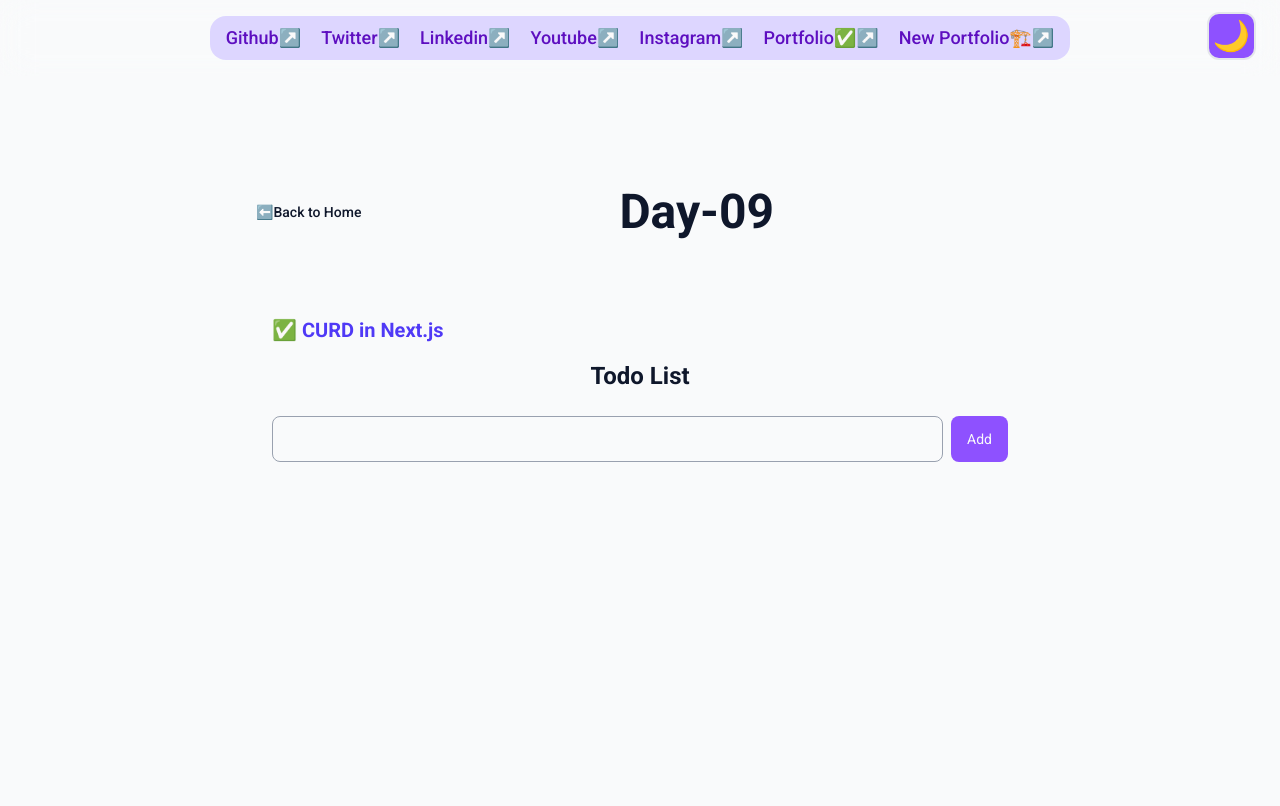
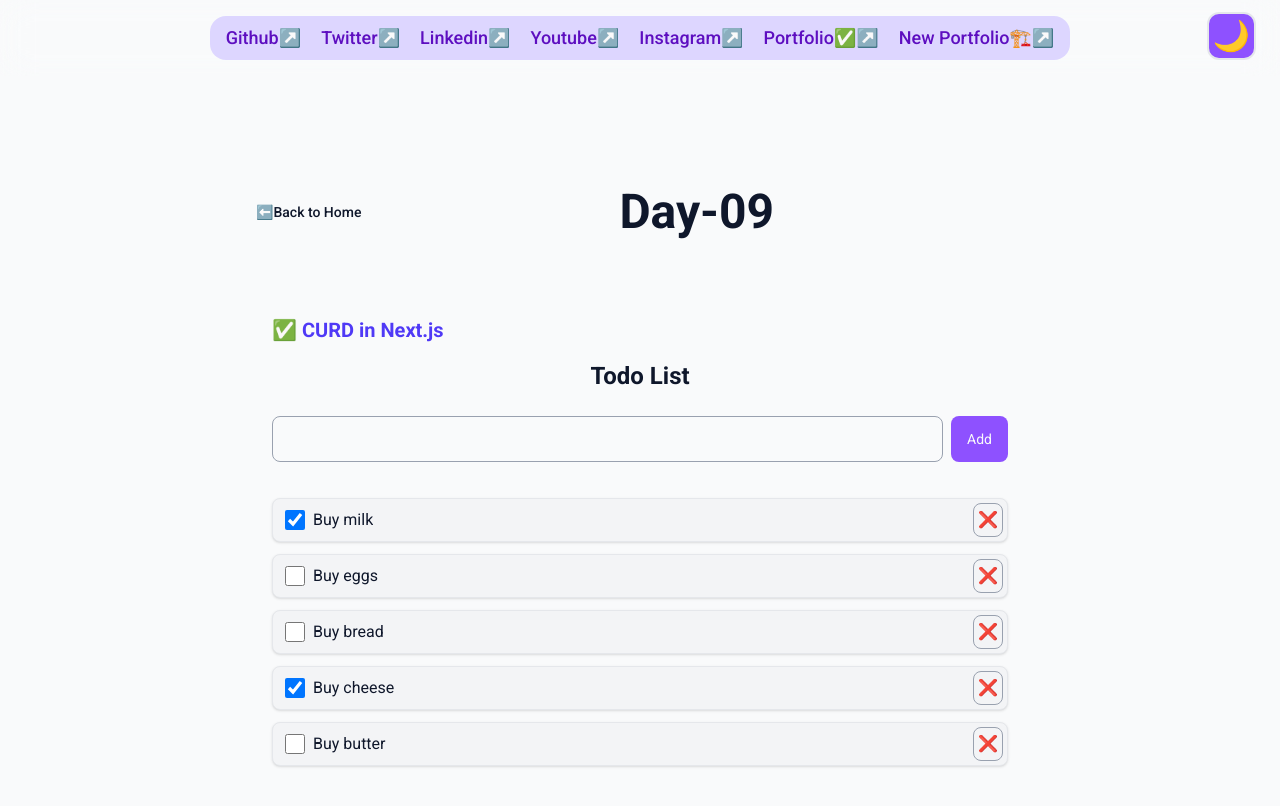
Before and after one commit to dhirajaryaa/winter-arc, a Next.js app: page /day09 in a window 1280 px wide. Shown: the top 806 px of the page. Built offline with nearby package versions, Linux system fonts and the light colour scheme.

Commit message:
day-09 update

```diff
--- a/src/app/day09/_components/TaskBody.jsx
+++ b/src/app/day09/_components/TaskBody.jsx
@@ -1,14 +1,15 @@
-'use client'
 import TaskItem from './TaskItem'
-import { useState } from 'react';
 
-function TaskBody() {
-  const [todos, setTodos] = useState([]);
+async function TaskBody() {
+  const res = await fetch("http://localhost:3000/day09/api/todos");
+  const data = await res.json();
+  const todos = data.data || [];
+
   return (
     <>
       <div className="px-4 py-2 flex gap-2 flex-col justify-center items-center">
         {todos?.map((item, index) => {
-          return <TaskItem key={index} />
+          return <TaskItem key={index} todo={item} />
         })}
 
       </div>
--- a/src/app/day09/_components/TaskItem.jsx
+++ b/src/app/day09/_components/TaskItem.jsx
@@ -1,10 +1,10 @@
 
-function TaskItem() {
+function TaskItem({todo}) {
   return (
     <div className="flex p-1 rounded-lg bg-gray-100 shadow border border-gray-200 w-full justify-between mt-1">
                         <div className="flex items-center gap-2 px-2">
-                            <input type="checkbox" className="size-4 sm:size-5" />
-                            <p className="text-base py-1 truncate flex-1">This is todo list</p>
+                            <input type="checkbox" readOnly checked={todo.isCompleted} className="size-4 sm:size-5" />
+                            <p className="text-base py-1 truncate flex-1">{todo.task}</p>
                         </div>
                         <button className="border rounded-lg p-1 border-gray-400 cursor-pointer">❌</button>
                     </div>
--- /dev/null
+++ b/src/app/day09/api/todos/route.js
@@ -0,0 +1,17 @@
+import { readFile } from "node:fs/promises";
+
+export async function GET() {
+  const allTodos = await readFile("./todo.json", "utf8");
+  return Response.json({
+    message: "All Tasks fetched",
+    data: JSON.parse(allTodos),
+  });
+};
+
+export async function POST(req){
+  console.log(await req.json());
+  return Response.json({
+    message: "task added",
+  });
+
+}
--- /dev/null
+++ b/todo.json
@@ -0,0 +1,27 @@
+[
+    {
+        "task": "Buy milk",
+        "isCompleted": true,
+        "id": 1
+    },
+    {
+        "task": "Buy eggs",
+        "isCompleted": false,
+        "id": 2
+    },
+    {
+        "task": "Buy bread",
+        "isCompleted": false,
+        "id": 3
+    },
+    {
+        "task": "Buy cheese",
+        "isCompleted": true,
+        "id": 4
+    },
+    {
+        "task": "Buy butter",
+        "isCompleted": false,
+        "id": 5
+    }
+]
```
Also changed, not shown: 1 other file (tests, documents, lock files or other folders).
